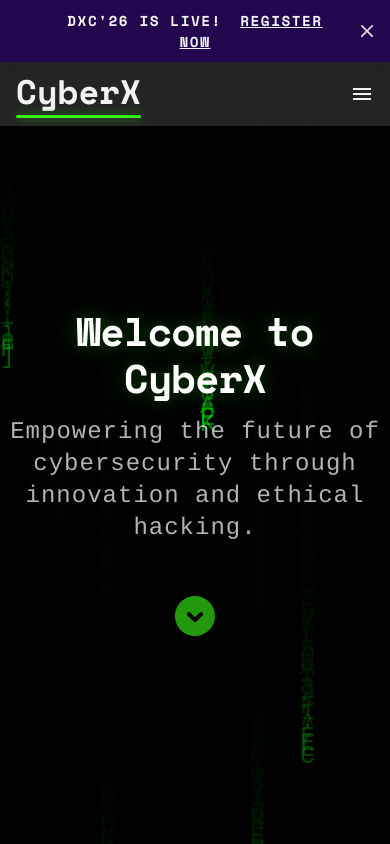
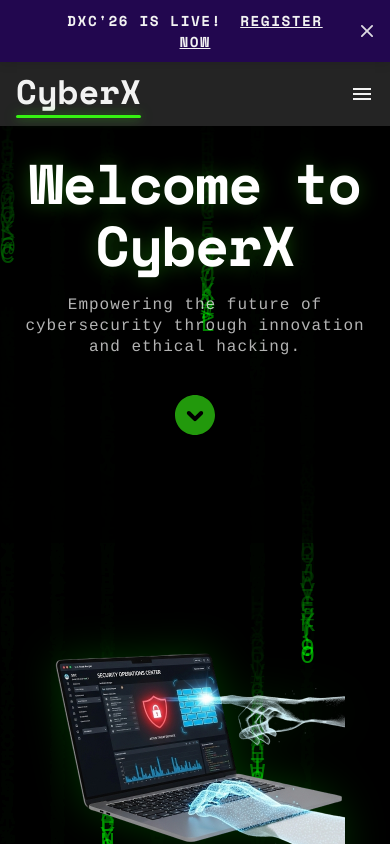
Before and after one commit to CyberX-club/cyber_x, a React (Create React App) app: page / in a window 390 px wide. Shown: the top 844 px of the page. Built offline with nearby package versions, Linux system fonts and the light colour scheme; a web font is replaced by a local one.

Commit message:
Mobile Optimization

```diff
--- a/src/components/Events.js
+++ b/src/components/Events.js
@@ -1,11 +1,14 @@
 import React from "react";
-import { Box, Container, Typography, Grid, Button } from "@mui/material";
+import { Box, Container, Typography, Grid, Button, useMediaQuery, useTheme } from "@mui/material";
 import { useNavigate } from "react-router-dom";
 import { motion } from "framer-motion";
 import EventCard from "./EventCard";
 
 const Events = () => {
   const navigate = useNavigate();
+  const theme = useTheme();
+  const isMobile = useMediaQuery(theme.breakpoints.down("sm"));
+
   const containerVariants = {
     hidden: { opacity: 0 },
     visible: {
@@ -28,6 +31,32 @@ const Events = () => {
     },
   };
 
+  const allEvents = [
+    {
+      event: "Cybersecurity Challenge 2025",
+      date: "",
+      href: "/quiz",
+      buttonLabel: "Take Challenge",
+    },
+    {
+      event: "Capture the Flag Challenge",
+      date: "",
+      href: "https://hackstreet-ctf-bank-challenge.vercel.app/",
+      buttonLabel: "Attempt CTF",
+    },
+    {
+      event: "DXC'26",
+      date: "",
+      href: "/event2025",
+      buttonLabel: "Learn More",
+    },
+  ];
+
+  // Reorder for mobile: DXC'26 (index 2) at the top
+  const displayedEvents = isMobile
+    ? [allEvents[2], allEvents[0], allEvents[1]]
+    : allEvents;
+
   return (
     <Box sx={{ py: 12, bgcolor: "background.paper" }}>
       <Container>
@@ -43,7 +72,8 @@ const Events = () => {
             align="center"
             sx={{
               fontWeight: 800,
-              mb: 8,
+              mb: { xs: 4, md: 8 },
+              fontSize: { xs: "2rem", md: "3rem" },
               textTransform: "uppercase",
               letterSpacing: 3
             }}
@@ -51,26 +81,7 @@ const Events = () => {
             Upcoming Events
           </Typography>
           <Grid container spacing={6}>
-            {[
-              {
-                event: "Cybersecurity Challenge 2025",
-                date: "",
-                href: "/quiz",
-                buttonLabel: "Take Challenge",
-              },
-              {
-                event: "Capture the Flag Challenge",
-                date: "",
-                href: "https://hackstreet-ctf-bank-challenge.vercel.app/",
-                buttonLabel: "Attempt CTF",
-              },
-              {
-                event: "DXC'26",
-                date: "",
-                href: "/event2025",
-                buttonLabel: "Learn More",
-              },
-            ].map((event, index) => (
+            {displayedEvents.map((event, index) => (
               <Grid
                 item
                 xs={12}
--- a/src/components/FocusArea.js
+++ b/src/components/FocusArea.js
@@ -121,7 +121,7 @@ const FocusArea = () => {
             />
           </>
         )}
-        <Timeline position="alternate">
+        <Timeline position={isSmallScreen ? "right" : "alternate"}>
           {focusAreas.map((area, index) => (
             <TimelineItem key={index}>
               <TimelineSeparator>
@@ -144,9 +144,9 @@ const FocusArea = () => {
               </TimelineSeparator>
               <TimelineContent sx={{ py: 4, px: 2 }}>
                 <motion.div
-                  initial={{ opacity: 0, x: index % 2 === 0 ? -50 : 50, filter: "blur(5px)" }}
+                  initial={{ opacity: 0, x: isSmallScreen ? 30 : (index % 2 === 0 ? -50 : 50), filter: "blur(5px)" }}
                   animate={
-                    isInView ? { opacity: 1, x: 0, filter: "blur(0px)" } : { opacity: 0, x: index % 2 === 0 ? -50 : 50, filter: "blur(5px)" }
+                    isInView ? { opacity: 1, x: 0, filter: "blur(0px)" } : { opacity: 0, x: isSmallScreen ? 30 : (index % 2 === 0 ? -50 : 50), filter: "blur(5px)" }
                   }
                   transition={{ duration: 0.8, delay: index * 0.2 + 0.3 }}
                 >
@@ -158,6 +158,7 @@ const FocusArea = () => {
                       cursor: "pointer",
                       textTransform: "uppercase",
                       letterSpacing: 1,
+                      textAlign: isSmallScreen ? "left" : "inherit",
                       transition: "all 0.3s ease",
                       "&:hover": {
                         textShadow: "0 0 15px #39FF14",
--- a/src/components/Hero.js
+++ b/src/components/Hero.js
@@ -1,5 +1,5 @@
 import React from "react";
-import { Typography, Box } from "@mui/material";
+import { Typography, Box, useMediaQuery, useTheme } from "@mui/material";
 import { motion } from "framer-motion";
 import { styled } from "@mui/material/styles";
 import { CrypticText } from "./Members";
@@ -32,6 +32,9 @@ const StyledIcon = styled(ExpandCircleDownRounded)(({ theme }) => ({
 }));
 
 const Hero = () => {
+  const theme = useTheme();
+  const isMobile = useMediaQuery(theme.breakpoints.down("sm"));
+
   const containerVariants = {
     hidden: { opacity: 0 },
     visible: {
@@ -64,7 +67,7 @@ const Hero = () => {
   };
 
   return (
-    <HeroSection>
+    <HeroSection sx={{ height: { xs: "auto", md: "100vh" }, py: { xs: 12, md: 0 } }}>
       <MatrixBackground />
       <Box
         sx={{
@@ -82,7 +85,7 @@ const Hero = () => {
         variants={containerVariants}
         initial="hidden"
         animate="visible"
-        style={{ zIndex: 2 }}
+        style={{ zIndex: 2, padding: "0 20px" }}
       >
         <motion.div variants={itemVariants}>
           <Typography
@@ -92,12 +95,17 @@ const Hero = () => {
             sx={{
               fontFamily: "'Space Mono', monospace",
               fontWeight: 700,
-              fontSize: { xs: "2.5rem", md: "5rem" },
+              fontSize: { xs: "3.5rem", md: "5rem" },
               letterSpacing: "-0.02em",
               textShadow: "0 0 20px rgba(57, 255, 20, 0.3)",
+              whiteSpace: "pre-line",
+              lineHeight: { xs: 1.1, md: 1.2 },
             }}
           >
-            <CrypticText text="Welcome to CyberX" isHovered={true} />
+            <CrypticText
+              text={isMobile ? "Welcome to \n CyberX" : "Welcome to CyberX"}
+              isHovered={true}
+            />
           </Typography>
         </motion.div>
 
@@ -111,7 +119,8 @@ const Hero = () => {
               color: "rgba(255,255,255,0.7)",
               maxWidth: "800px",
               mx: "auto",
-              mb: 6,
+              mb: { xs: 4, md: 6 },
+              fontSize: { xs: "1rem", md: "1.5rem" },
               letterSpacing: 1,
             }}
           >
--- a/src/components/Section.js
+++ b/src/components/Section.js
@@ -73,13 +73,14 @@ const Section = ({ image, title, content, order, buttonLabel, buttonLink }) => {
   const contentGridItem = (
     <Grid item xs={12} md={6}>
       <motion.div variants={itemVariants}>
-        <TransparentPaper sx={{ opacity: 0.9, p: 4, backdropFilter: "blur(10px)" }}>
+        <TransparentPaper sx={{ opacity: 0.9, p: { xs: 3, md: 4 }, backdropFilter: "blur(10px)" }}>
           <Typography
             variant="h3"
             component="h2"
             gutterBottom
             sx={{
               fontWeight: 700,
+              fontSize: { xs: "2rem", md: "3rem" },
               background: "linear-gradient(90deg, #fff, #39FF14)",
               WebkitBackgroundClip: "text",
               WebkitTextFillColor: "transparent",
@@ -87,7 +88,7 @@ const Section = ({ image, title, content, order, buttonLabel, buttonLink }) => {
           >
             {title}
           </Typography>
-          <Typography variant="body1" sx={{ fontSize: "1.1rem", lineHeight: 1.8, color: "rgba(255,255,255,0.8)" }}>
+          <Typography variant="body1" sx={{ fontSize: { xs: "1rem", md: "1.1rem" }, lineHeight: 1.8, color: "rgba(255,255,255,0.8)" }}>
             {content}
           </Typography>
           {buttonLabel && buttonLink && (
@@ -108,7 +109,7 @@ const Section = ({ image, title, content, order, buttonLabel, buttonLink }) => {
       whileInView="visible"
       viewport={{ once: true, amount: 0.1 }}
       variants={containerVariants}
-      sx={{ py: 12, overflow: "hidden" }}
+      sx={{ py: { xs: 6, md: 12 }, overflow: "hidden" }}
     >
       <Container maxWidth="lg">
         <Grid
@@ -116,6 +117,7 @@ const Section = ({ image, title, content, order, buttonLabel, buttonLink }) => {
           spacing={6}
           justifyContent="center"
           alignItems="center"
+          direction={{ xs: order === "text-first" ? "column-reverse" : "column", md: "row" }}
         >
           {order === "image-first" ? (
             <>
@@ -165,9 +167,9 @@ const SponsorSection = ({ sponsors }) => {
       variants={containerVariants}
       sx={{ py: 8, bgcolor: "rgba(0,0,0,0.3)" }}
     >
-      <Container maxWidth={false} sx={{ width: "80%" }}>
+      <Container maxWidth={false} sx={{ width: { xs: "90%", md: "80%" } }}>
         <Box sx={{ mb: 6, textAlign: "center" }}>
-          <Typography variant="h4" component="h2" sx={{ fontWeight: 800, letterSpacing: 2 }}>
+          <Typography variant="h4" component="h2" sx={{ fontWeight: 800, letterSpacing: 2, fontSize: { xs: "1.75rem", md: "2.125rem" } }}>
             OUR SPONSORS
           </Typography>
           <Box sx={{ width: 60, height: 4, bgcolor: "#39FF14", mx: "auto", mt: 2 }} />
@@ -175,12 +177,12 @@ const SponsorSection = ({ sponsors }) => {
 
         <Grid
           container
-          spacing={4}
+          spacing={{ xs: 2, md: 4 }}
           justifyContent="center"
           alignItems="center"
         >
           {sponsors.map((sponsor) => (
-            <Grid item xs={6} sm={4} md={2.4} key={sponsor.name}>
+            <Grid item xs={6} sm={6} md={2.4} key={sponsor.name}>
               <motion.div variants={itemVariants}>
                 <Box
                   component="a"
@@ -191,11 +193,22 @@ const SponsorSection = ({ sponsors }) => {
                     display: "flex",
                     alignItems: "center",
                     justifyContent: "center",
-                    height: 100,
-                    p: 2,
+                    height: { xs: 120, md: 100 },
+                    p: { xs: 1, md: 2 },
                     borderRadius: 2,
                     bgcolor: "rgba(255,255,255,0.03)",
                     border: "1px solid rgba(255,255,255,0.05)",
+                    transition: "all 0.4s ease",
+                    "&:hover": {
+                      bgcolor: "rgba(255,255,255,0.07)",
+                      transform: "translateY(-5px)",
+                      boxShadow: "0 10px 20px rgba(0,0,0,0.3)",
+                      "& img": {
+                        filter: {
+                          md: "grayscale(0) brightness(1)",
+                        }
+                      }
+                    }
                   }}
                 >
                   <Box
@@ -206,6 +219,14 @@ const SponsorSection = ({ sponsors }) => {
                       maxWidth: "100%",
                       maxHeight: "100%",
                       objectFit: "contain",
+                      transition: "filter 0.4s ease",
+                      filter: {
+                        xs: "none",
+                        md: "grayscale(1) brightness(0.8)",
+                      },
+                      "@media (hover: none)": {
+                        filter: "none",
+                      },
                     }}
                   />
                 </Box>
@@ -218,5 +239,6 @@ const SponsorSection = ({ sponsors }) => {
   );
 };
 
+
 export { SponsorSection };
 export default Section;
```
